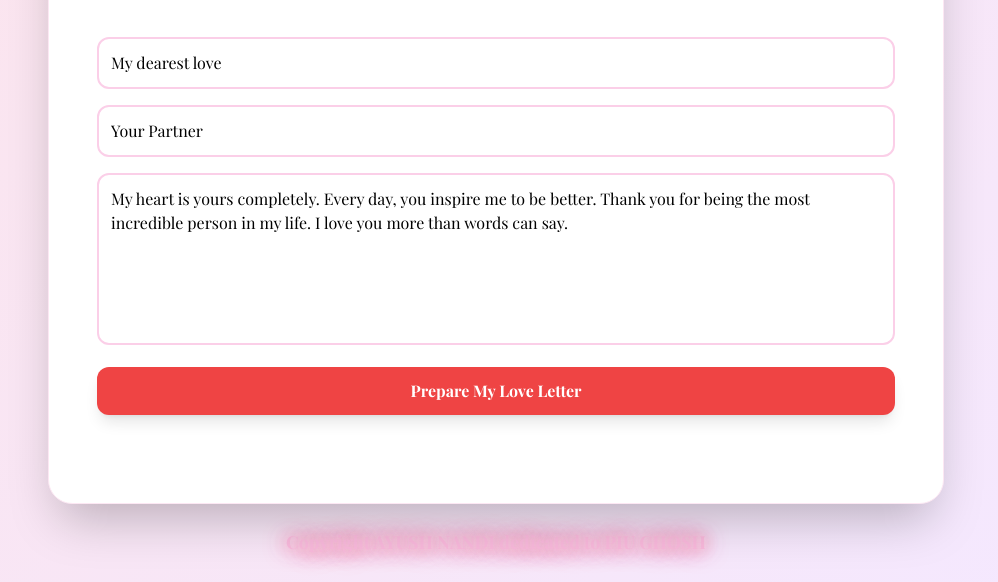
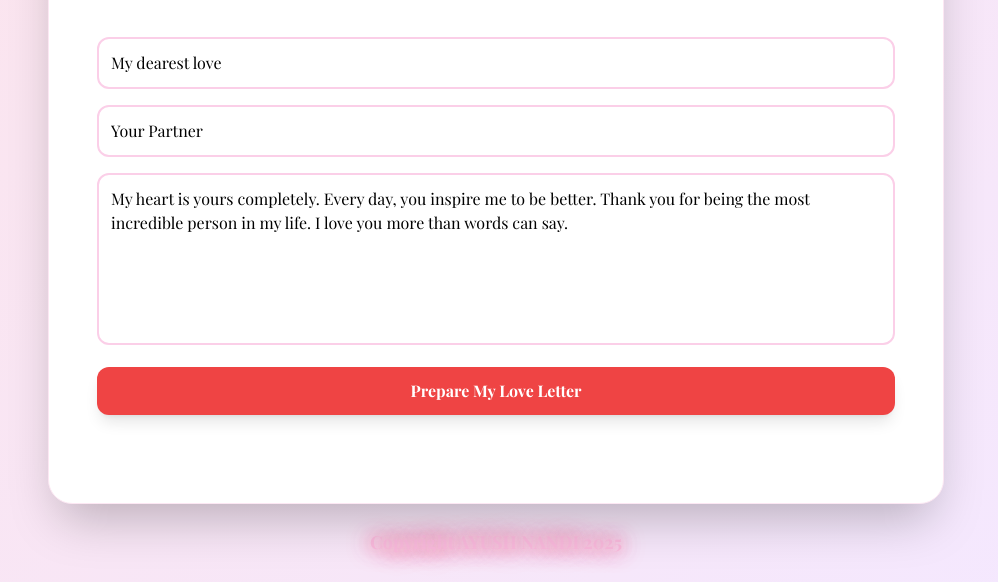
Before and after one commit to Ayushnandi1111/LOVE-NOTES-02, a plain HTML site: page index.html in a window 1280 px wide. Shown: the part 218-800 px from the top of the page, without its empty margins (144-1142 px from the left). Drawn offline with nearby package versions, Linux system fonts and the light colour scheme; a web font is replaced by a local one.

Commit message:
Update copyright year in footer

```diff
--- a/index.html
+++ b/index.html
@@ -106,7 +106,7 @@
         <footer class="text-center mt-6 text-sm">
             <!-- Dedication by user: glowing and animated -->
             <p class="glowing-dedication text-lg font-bold">
-                Copyright AYUSH NANDI dedicated to PIU GHOSH
+                Copyright AYUSH NANDI 2025
             </p>
         </footer>
     </div>
```
